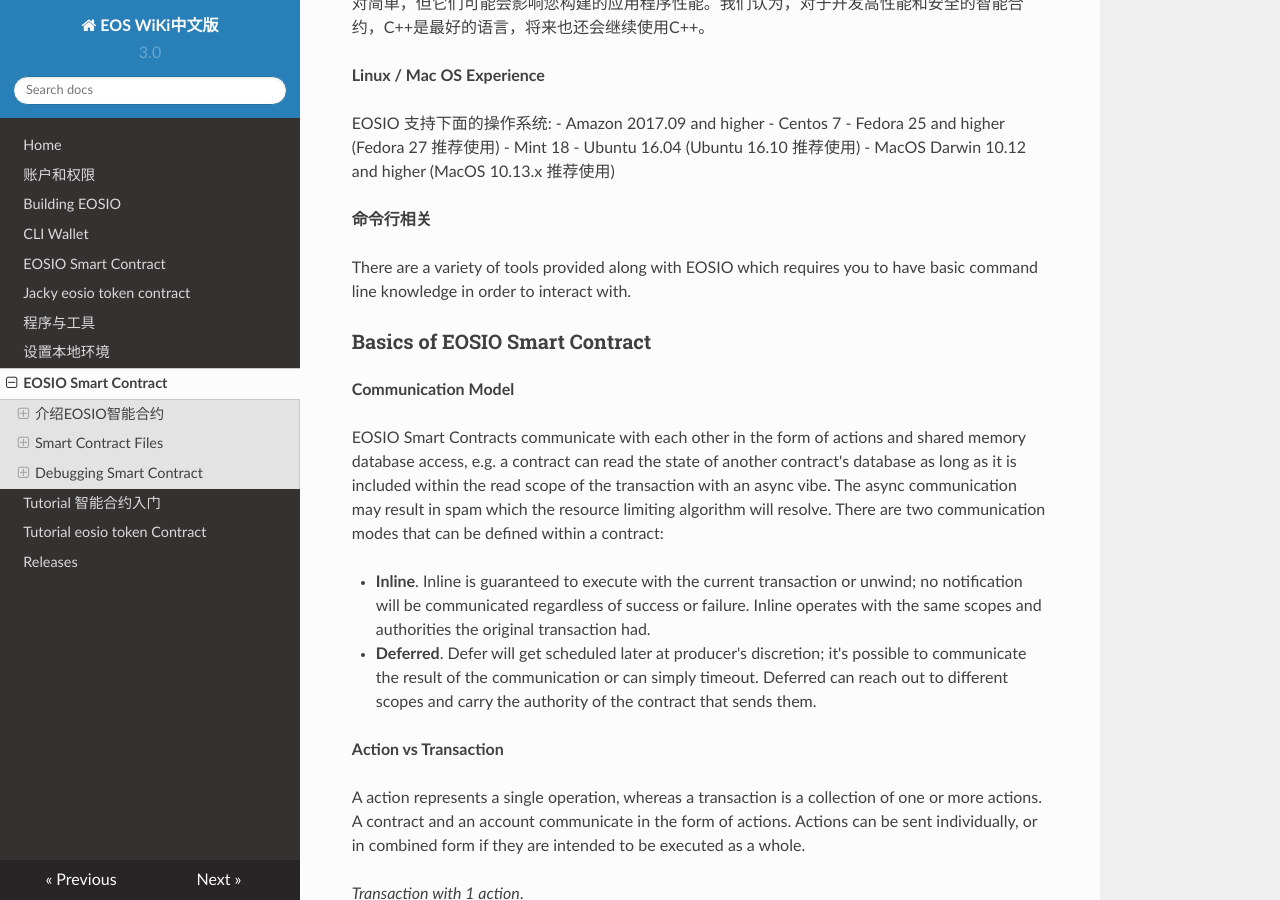
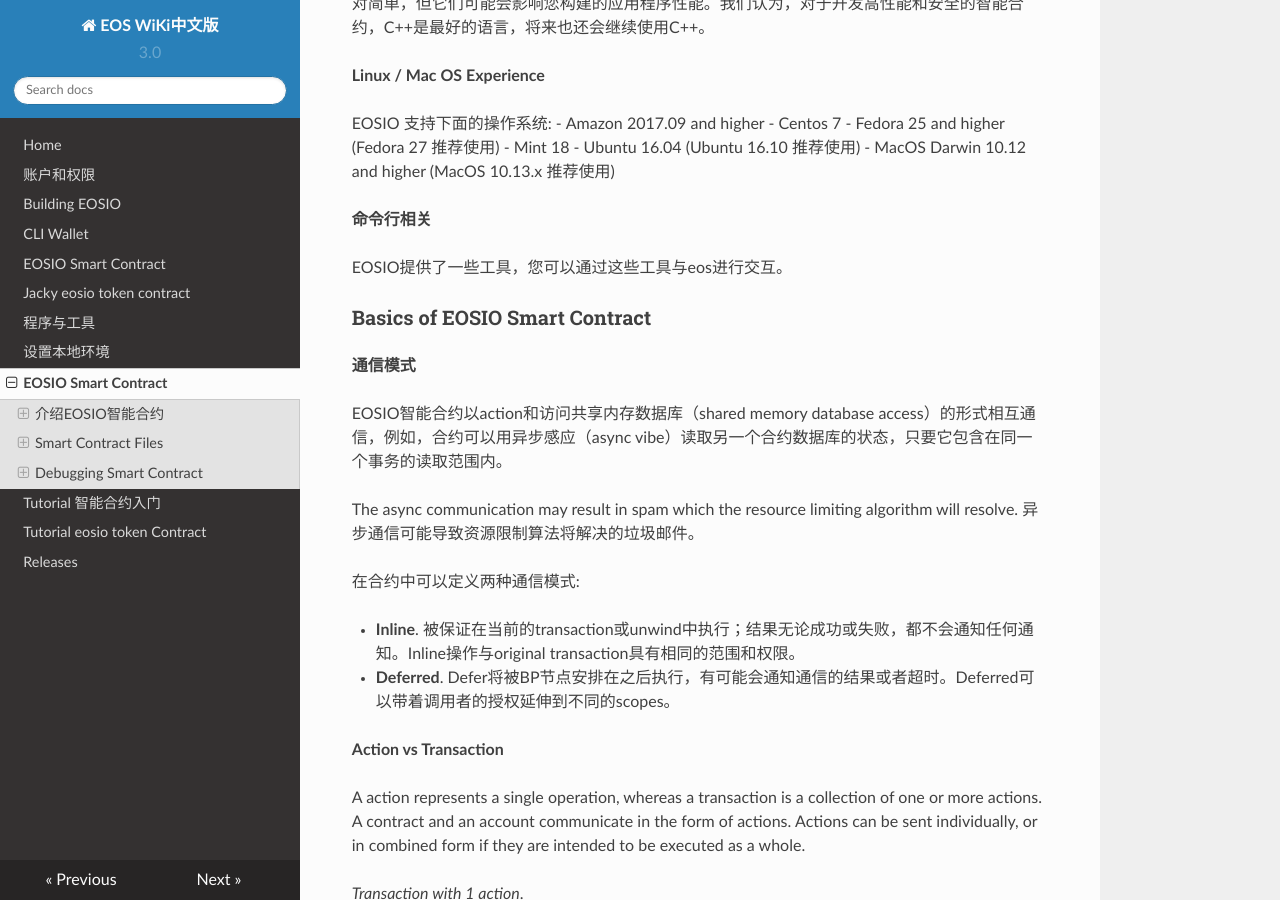
Before and after one commit to eostea/eos-wiki, an MkDocs documentation site: the page built from docs/Smart-Contract.md, in a window 1280 px wide and 900 px high, scrolled down 784 px. Built offline with MkDocs 1.6.1, drawn with Linux system fonts in a browser that asks for light colours; nearby versions of some CDN libraries.

Commit message:
Update Smart-Contract.md

```diff
--- a/docs/Smart-Contract.md
+++ b/docs/Smart-Contract.md
@@ -40,18 +40,22 @@ EOSIO 支持下面的操作系统:
 
 **命令行相关**
 
-There are a variety of tools provided along with EOSIO which requires you to have basic command line knowledge in order to interact with.
+EOSIO提供了一些工具，您可以通过这些工具与eos进行交互。
 
 ### Basics of EOSIO Smart Contract
 
-**Communication Model**
+**通信模式**
 
-EOSIO Smart Contracts communicate with each other in the form of actions and shared memory database access, e.g. a contract can read the state of another contract's database as long as it is included within the read scope of the transaction with an async vibe. The async communication may result in spam which the resource limiting algorithm will resolve.
-There are two communication modes that can be defined within a contract:
+EOSIO智能合约以action和访问共享内存数据库（shared memory database access）的形式相互通信，例如，合约可以用异步感应（async vibe）读取另一个合约数据库的状态，只要它包含在同一个事务的读取范围内。
 
-- **Inline**. Inline is guaranteed to execute with the current transaction or unwind; no notification will be communicated regardless of success or failure. Inline operates with the same scopes and authorities the original transaction had.
+The async communication may result in spam which the resource limiting algorithm will resolve.
+异步通信可能导致资源限制算法将解决的垃圾邮件。
 
-- **Deferred**. Defer will get scheduled later at producer's discretion; it's possible to communicate the result of the communication or can simply timeout. Deferred can reach out to different scopes and carry the authority of the contract that sends them.
+在合约中可以定义两种通信模式:
+
+- **Inline**. 被保证在当前的transaction或unwind中执行；结果无论成功或失败，都不会通知任何通知。Inline操作与original transaction具有相同的范围和权限。
+
+- **Deferred**. Defer将被BP节点安排在之后执行，有可能会通知通信的结果或者超时。Deferred可以带着调用者的授权延伸到不同的scopes。
 
 **Action vs Transaction**
 
```
